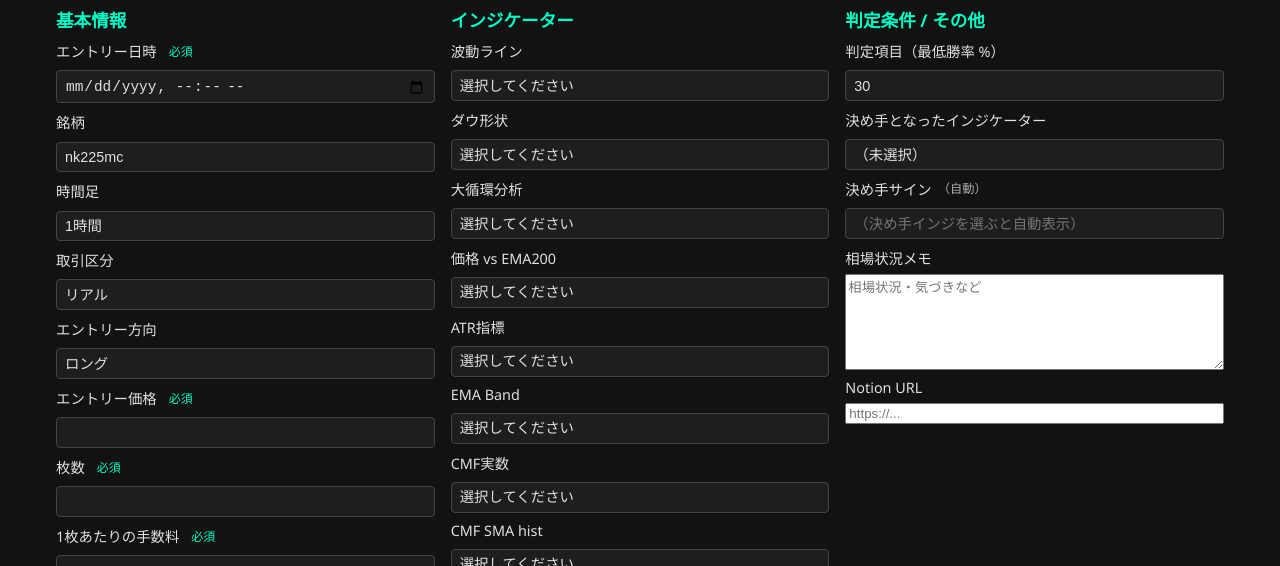
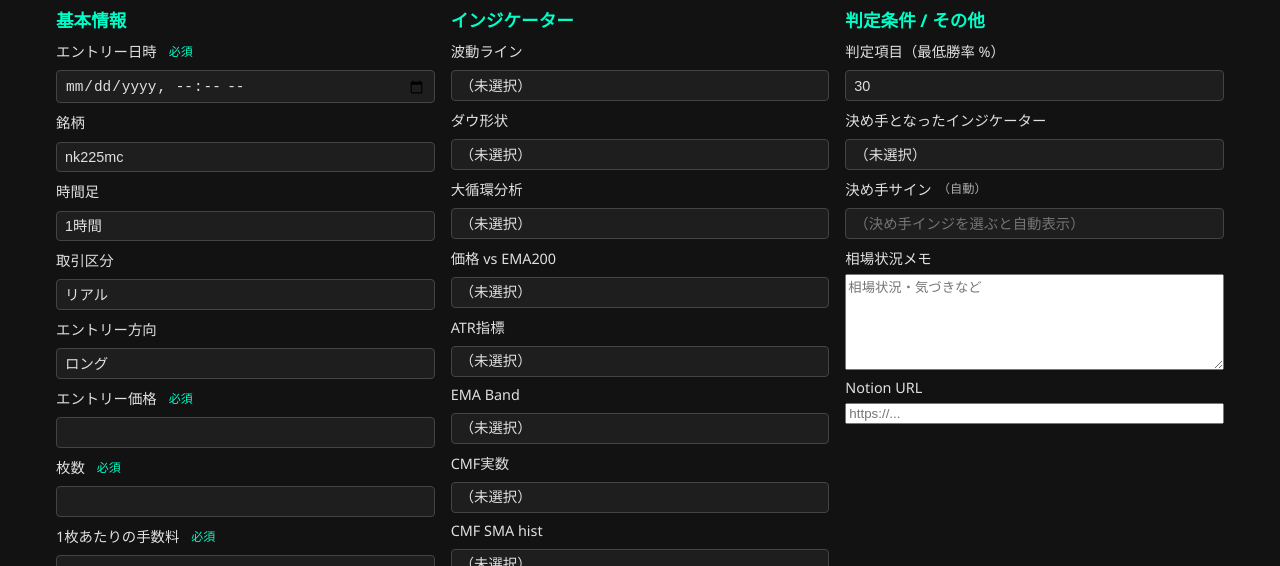
Before and after one commit to NerCre/test, a plain HTML site: page index.html in a window 1280 px wide. Shown: the part 234-800 px from the top of the page. Drawn offline with nearby package versions, Linux system fonts and the light colour scheme.

Commit message:
Update index.html

```diff
--- a/index.html
+++ b/index.html
@@ -161,7 +161,7 @@
 
           <label>波動ライン
             <select id="ind-waveCount">
-              <option value="" selected>選択してください</option>
+              <option value="" selected>（未選択）</option>
               <option value="W1">第1波</option>
               <option value="W2">第2波</option>
               <option value="W3">第3波</option>
@@ -175,7 +175,7 @@
 
           <label>ダウ形状
             <select id="ind-dowShape">
-              <option value="" selected>選択してください</option>
+              <option value="" selected>（未選択）</option>
               <option value="HH">HH</option>
               <option value="HL">HL</option>
               <option value="LL">LL</option>
@@ -185,7 +185,7 @@
 
           <label>大循環分析
             <select id="ind-trend_5_20_40">
-              <option value="" selected>選択してください</option>
+              <option value="" selected>（未選択）</option>
               <option value="Stage1">Stage1</option>
               <option value="Stage2">Stage2</option>
               <option value="Stage3">Stage3</option>
@@ -197,7 +197,7 @@
 
           <label>価格 vs EMA200
             <select id="ind-price_vs_ema200">
-              <option value="" selected>選択してください</option>
+              <option value="" selected>（未選択）</option>
               <option value="above">上</option>
               <option value="below">下</option>
             </select>
@@ -205,7 +205,7 @@
 
           <label>ATR指標
             <select id="ind-atr_zone">
-              <option value="" selected>選択してください</option>
+              <option value="" selected>（未選択）</option>
               <option value="pivot">pivot</option>
               <option value="pivot_R1">pivot〜R1</option>
               <option value="R1">R1</option>
@@ -226,7 +226,7 @@
 
           <label>EMA Band
             <select id="ind-ema_band_color">
-              <option value="" selected>選択してください</option>
+              <option value="" selected>（未選択）</option>
               <option value="dark_green">濃緑（強い上昇）</option>
               <option value="light_green">薄緑（弱い上昇）</option>
               <option value="neutral">0付近</option>
@@ -237,7 +237,7 @@
 
           <label>CMF実数
             <select id="ind-cmf_sign">
-              <option value="" selected>選択してください</option>
+              <option value="" selected>（未選択）</option>
               <option value="positive">プラス圏</option>
               <option value="near_zero">0付近</option>
               <option value="negative">マイナス圏</option>
@@ -246,7 +246,7 @@
 
           <label>CMF SMA hist
             <select id="ind-cmf_sma">
-              <option value="" selected>選択してください</option>
+              <option value="" selected>（未選択）</option>
               <option value="up">上昇</option>
               <option value="gc">GoldCross</option>
               <option value="flat">横ばい</option>
@@ -257,7 +257,7 @@
 
           <label>MACD
             <select id="ind-MACD">
-              <option value="" selected>選択してください</option>
+              <option value="" selected>（未選択）</option>
               <option value="post_gc">GoldCross後</option>
               <option value="neutral">横ばい</option>
               <option value="post_dc">DeadCross後</option>
@@ -266,7 +266,7 @@
 
           <label>ROC実数
             <select id="ind-roc_sign">
-              <option value="" selected>選択してください</option>
+              <option value="" selected>（未選択）</option>
               <option value="positive">プラス圏</option>
               <option value="near_zero">0付近</option>
               <option value="negative">マイナス圏</option>
@@ -275,7 +275,7 @@
 
           <label>ROC SMA hist
             <select id="ind-roc_sma">
-              <option value="" selected>選択してください</option>
+              <option value="" selected>（未選択）</option>
               <option value="up">上昇</option>
               <option value="flat">横ばい</option>
               <option value="down">下降</option>
@@ -284,7 +284,7 @@
 
           <label>RSI
             <select id="ind-RSI">
-              <option value="" selected>選択してください</option>
+              <option value="" selected>（未選択）</option>
               <option value="over70">70〜</option>
               <option value="50to70">50〜70</option>
               <option value="around50">50付近</option>
```
